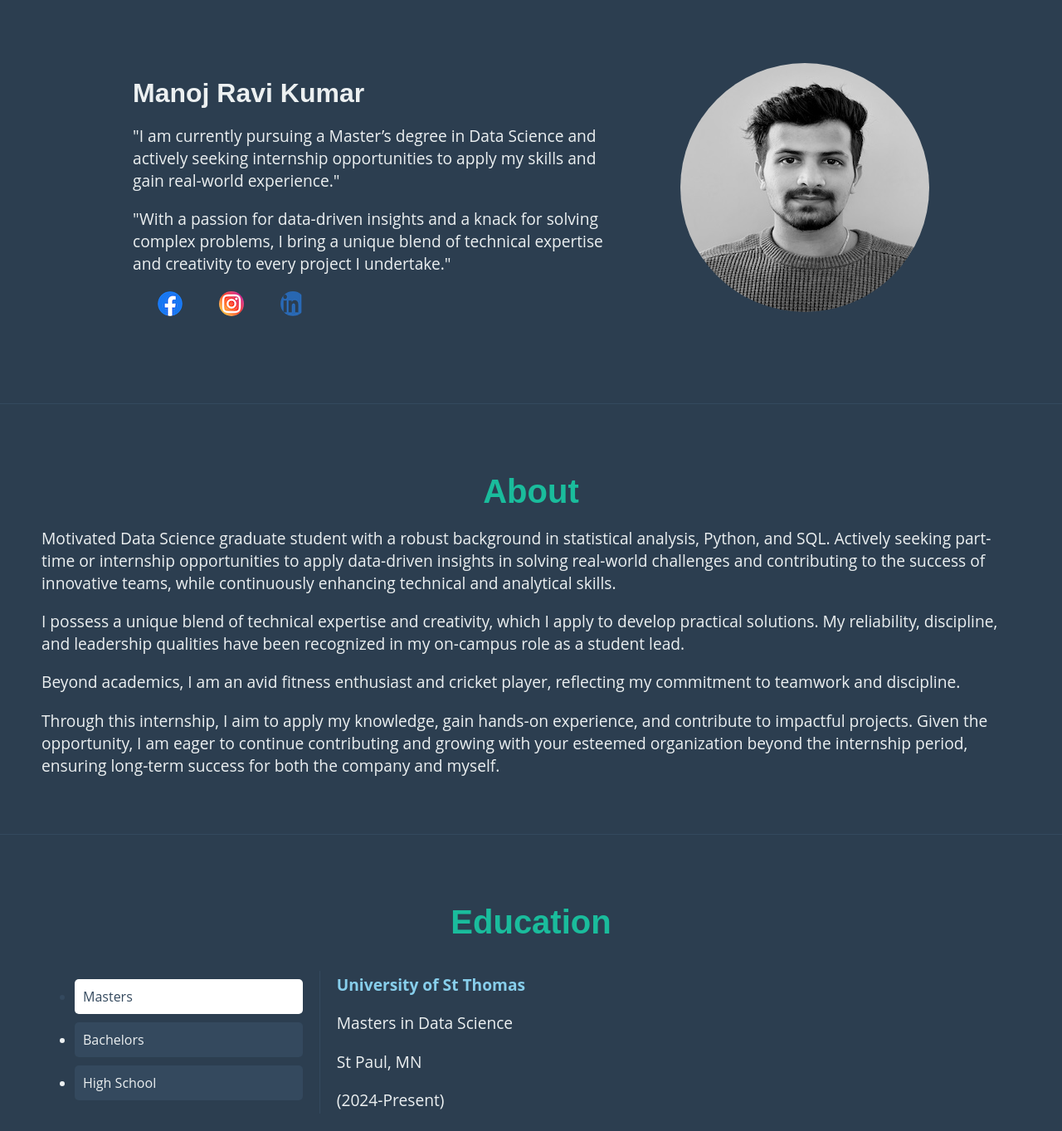
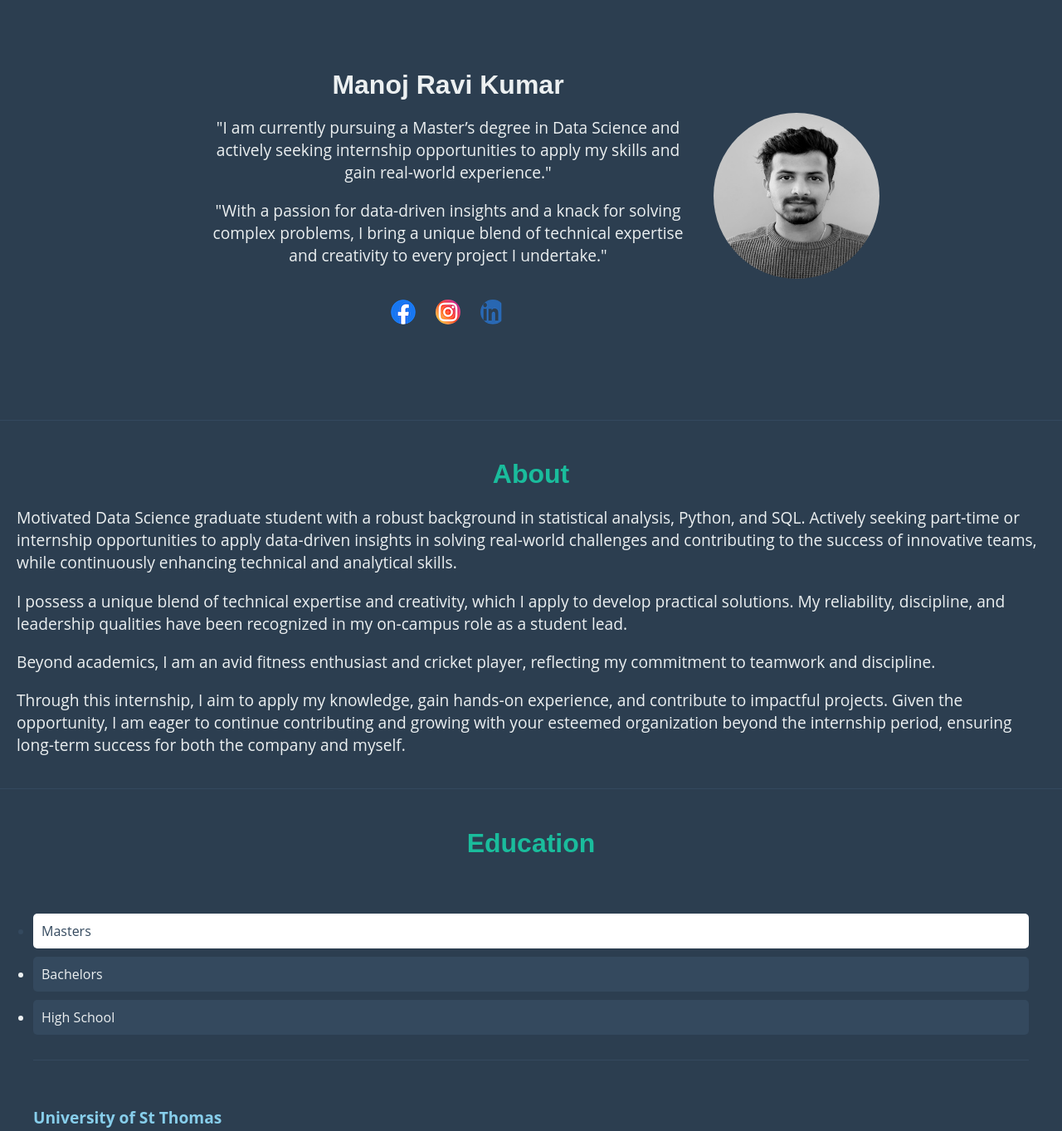
Before and after one commit to Manojkumarr0925/portfolio, a website: page index.html in a window 1280 px wide. Shown: the part 100-1463 px from the top of the page at 83% size. Drawn offline with Linux system fonts and the light colour scheme.

Commit message:
Ensured website responsiveness and adjusted font sizes

```diff
--- a/index.html
+++ b/index.html
@@ -181,17 +181,13 @@
                     <p style="font-size: 1.2em;">SQL</p>
                 </div>
                 <div id="soft-skills" class="tab-content">
-                    <ul class="two-column-list">
+                    <ul>
                         <li>Leadership</li>
-                        <li>Discipline</li>
                         <li>Teamwork</li>
                         <li>Mentoring</li>
                         <li>Customer Focus</li>
                         <li>Problem Solving</li>
                         <li>Analytical Thinking</li>
-                        <li>Time Management</li>
-                        <li>Adaptability</li>
-                        <li>Communication</li>
                     </ul>
                 </div>
             </div>
--- a/styles/style.css
+++ b/styles/style.css
@@ -48,18 +48,20 @@ header .color-line {
     align-items: center;
     justify-content: center;
     padding: 50px;
+    flex-wrap: wrap; /* Add this to ensure items wrap on smaller screens */
 }
 
 .intro img {
-    width: 300px;
-    height: 300px;
+    width: 200px; /* Reduced width for better mobile view */
+    height: 200px; /* Reduced height for better mobile view */
     border-radius: 50%;
-    margin-left: 30px;
+    margin: 20px 0; /* Ensure some spacing around image */
 }
 
 .intro-text {
     max-width: 600px;
-    margin-right: 30px;
+    margin: 20px; /* Add margin for better spacing */
+    text-align: center; /* Center text on smaller screens */
 }
 
 .intro-text h1 {
@@ -76,10 +78,11 @@ header .color-line {
 
 .social-icons {
     margin-top: 20px;
+    text-align: center; /* Center align icons */
 }
 
 .social-icons a {
-    margin-right: 10px;
+    margin: 10px; /* Add margin around icons */
 }
 
 .social-icons img {
@@ -96,18 +99,20 @@ header .color-line {
 
 .tab-container {
     display: flex;
-    justify-content: flex-start;
+    flex-direction: column; /* Stack items vertically on mobile */
+    padding: 0 20px; /* Add padding for better spacing on mobile */
 }
 
 .tab-menu {
     flex: 1;
-    padding-right: 20px;
-    border-right: 1px solid #34495e;
+    padding: 20px 0;
+    border-right: none; /* Remove border on mobile */
+    border-bottom: 1px solid #34495e; /* Add bottom border */
 }
 
 .tab-content-container {
     flex: 3;
-    padding-left: 20px;
+    padding: 20px 0;
 }
 
 .tab-menu li {
@@ -151,6 +156,7 @@ header .color-line {
 .two-column-list {
     display: flex;
     flex-wrap: wrap;
+    justify-content: space-around; /* Ensure proper spacing on mobile */
 }
 
 .two-column-list li {
@@ -160,13 +166,13 @@ header .color-line {
 
 /* Section styles */
 section {
-    padding: 50px;
+    padding: 20px; /* Reduced padding for mobile */
     border-bottom: 1px solid #34495e;
 }
 
 .section-heading {
     text-align: center;
-    font-size: 2.5em;
+    font-size: 2em; /* Reduced size for better mobile view */
     margin-bottom: 20px;
     font-family: 'Montserrat', sans-serif; /* Attractive font */
     color: #1abc9c; /* Green color for headings */
@@ -218,3 +224,23 @@ a {
 a:hover {
     text-decoration: underline;
 }
+
+/* Media Queries for Responsiveness */
+@media (max-width: 768px) {
+    .intro {
+        padding: 20px; /* Reduce padding for smaller screens */
+    }
+    .intro-text h1 {
+        font-size: 1.5em; /* Reduce heading size for mobile */
+    }
+    .intro img {
+        width: 150px; /* Further reduce width for smaller screens */
+        height: 150px; /* Further reduce height for smaller screens */
+    }
+    .section-heading {
+        font-size: 1.8em; /* Further reduce size for better mobile view */
+    }
+    .tab-container {
+        padding: 10px; /* Reduce padding for better spacing */
+    }
+}
```
